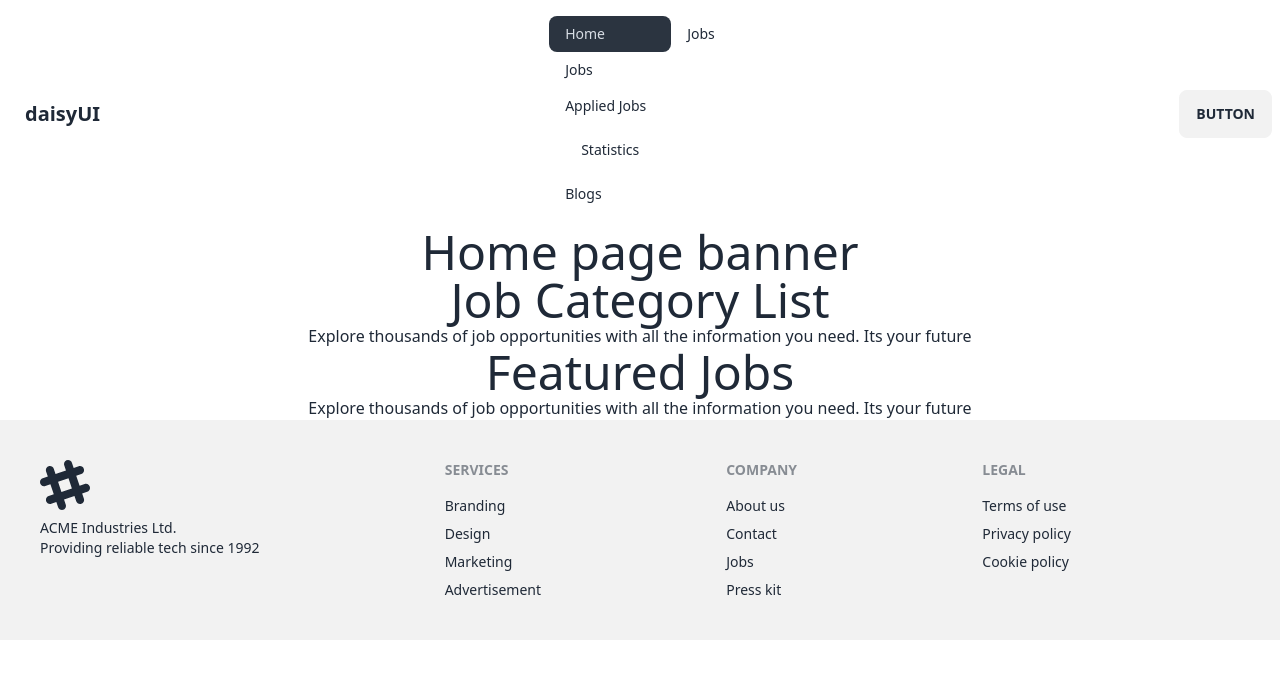
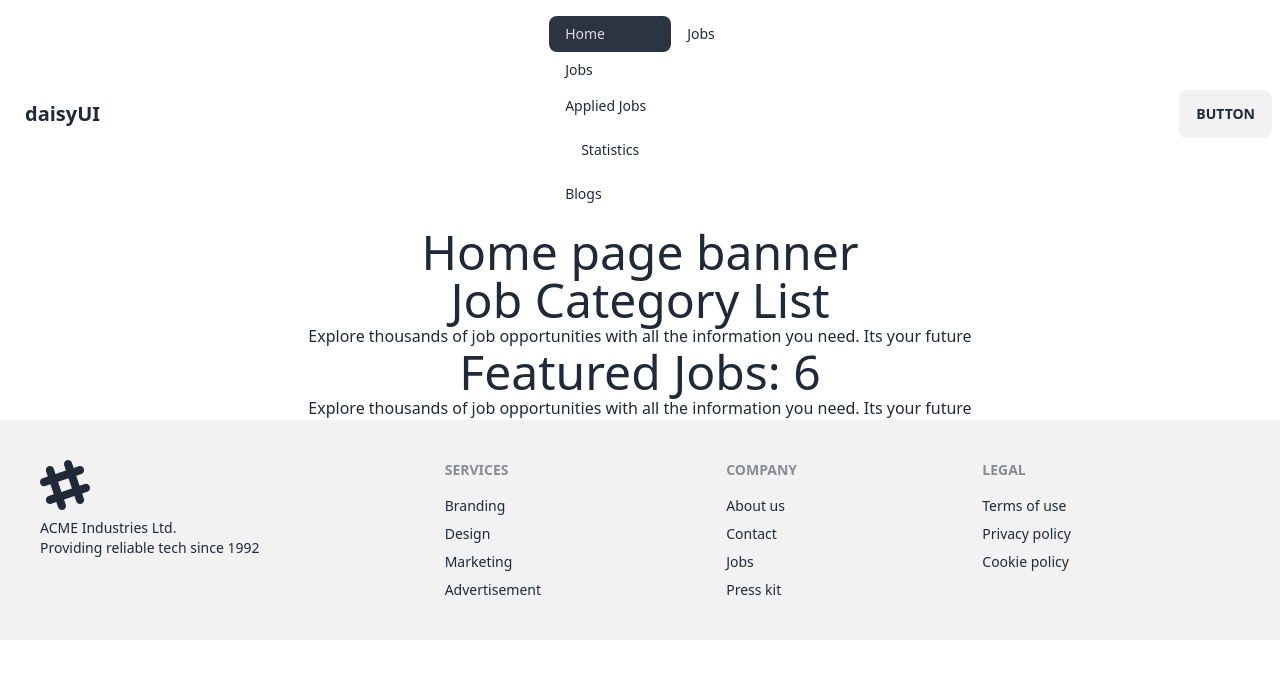
Before and after one commit to alalhosen/react-career-hub--d47, a React (Vite) app: page / in a window 1280 px wide. Shown: the top 678 px of the page. Built offline with nearby package versions, Linux system fonts and the light colour scheme.

Commit message:
use useState & useEffect

```diff
--- a/src/components/FeaturedJobs/FeaturedJobs.jsx
+++ b/src/components/FeaturedJobs/FeaturedJobs.jsx
@@ -1,8 +1,16 @@
+import { useEffect, useState } from "react";
+
 const FeaturedJobs = () => {
+    const [jobs, setJobs]=useState([]);
+    useEffect(()=>{
+        fetch('jobs.json')
+        .then(res=>res.json())
+        .then(data=>setJobs(data));
+    },[])
   return (
     <div>
       <div className="text-center">
-        <h2 className="text-5xl">Featured Jobs</h2>
+        <h2 className="text-5xl">Featured Jobs: {jobs.length}</h2>
         <p>
           Explore thousands of job opportunities with all the information you
           need. Its your future
--- /dev/null
+++ b/src/components/Job/Job.jsx
@@ -0,0 +1,10 @@
+
+const Job = () => {
+    return (
+        <div>
+
+        </div>
+    );
+};
+
+export default Job;
```
